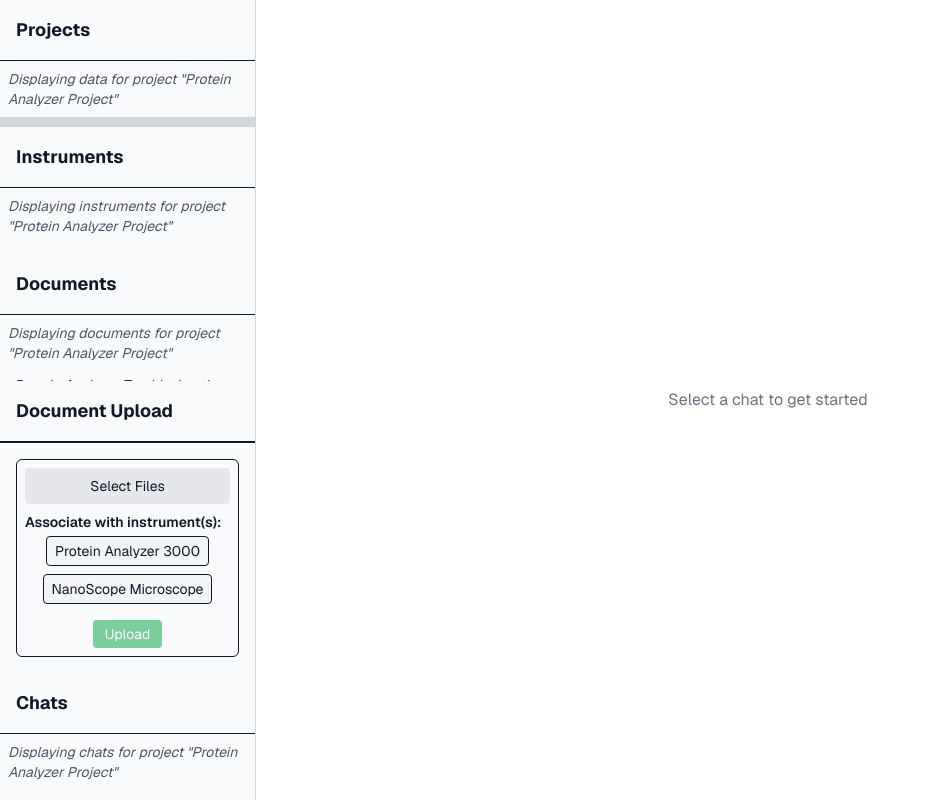
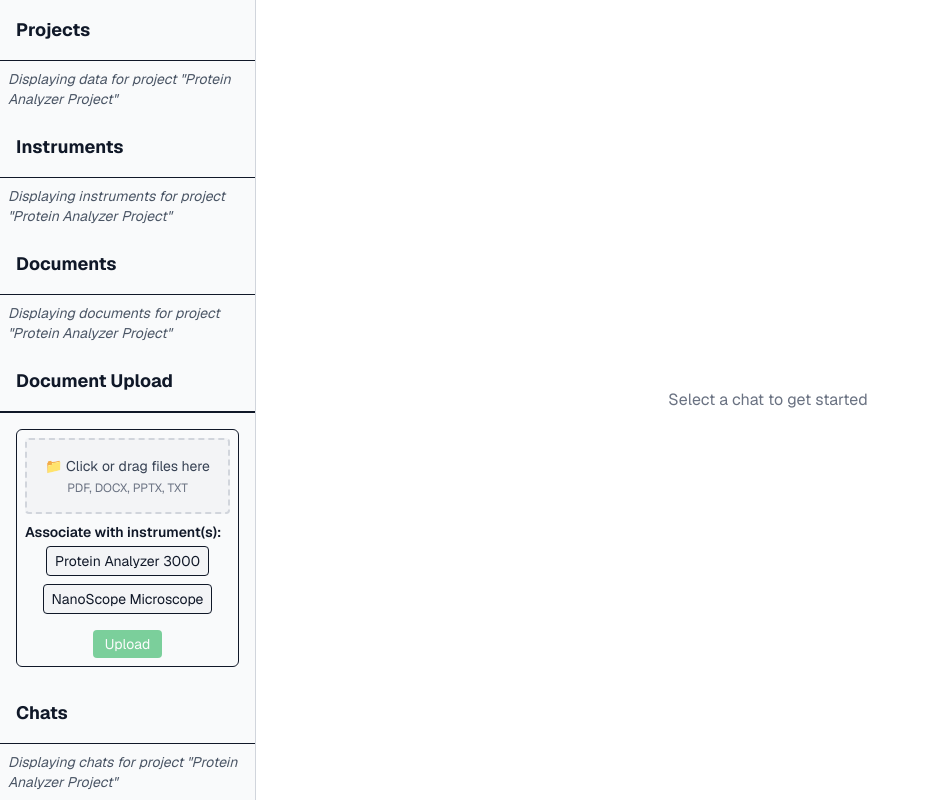
Before and after one commit to JourneyToTheWes/westway-lablm-ai, a Next.js app: page /chat in a window 1280 px wide. Both pictures are taken after a click on the item "Protein Analyzer Project". Shown: the whole page, without its empty margins (0-930 px from the left). Built offline with nearby package versions, Linux system fonts and the light colour scheme.

Commit message:
Added drag-and-drop for FileUpload - Updated FileUpload styles

```diff
--- a/src/components/FileUpload.tsx
+++ b/src/components/FileUpload.tsx
@@ -19,6 +19,7 @@ const FileUpload: React.FC<FileUploadProps> = ({
     const [selectedInstrumentIds, setSelectedInstrumentIds] = useState<
         string[]
     >([]);
+    const [isDragging, setIsDragging] = useState(false);
 
     const handleFileChange = (e: React.ChangeEvent<HTMLInputElement>) => {
         if (!e.target.files) return;
@@ -49,8 +50,32 @@ const FileUpload: React.FC<FileUploadProps> = ({
     return (
         <div className="p-2 border rounded-md dark:border-gray-700">
             {/* File Picker */}
-            <label className="flex justify-center cursor-pointer py-2 bg-gray-200 dark:bg-gray-700 text-gray-900 dark:text-gray-100 rounded hover:bg-gray-300 dark:hover:bg-gray-600 text-center text-sm">
-                Select Files
+            <div
+                onDragOver={(e) => {
+                    e.preventDefault();
+                    setIsDragging(true);
+                }}
+                onDragLeave={() => setIsDragging(false)}
+                onDrop={(e) => {
+                    e.preventDefault();
+                    setIsDragging(false);
+                    const droppedFiles = Array.from(e.dataTransfer.files);
+                    setFiles((prev) => [...prev, ...droppedFiles]);
+                }}
+            >
+                <label
+                    className={`flex flex-col items-center justify-center cursor-pointer py-4 px-2 border-2 border-dashed rounded text-center text-sm ${
+                        isDragging
+                            ? "border-gray-700 bg-gray-50 dark:border-gray-500 dark:bg-gray-700"
+                            : "border-gray-300 dark:border-gray-600 bg-gray-100 dark:bg-gray-800"
+                    }`}
+                >
+                    <span className="text-gray-700 dark:text-gray-200 mb-1">
+                        📁 Click or drag files here
+                    </span>
+                    <span className="text-xs text-gray-500 dark:text-gray-400">
+                        PDF, DOCX, PPTX, TXT
+                    </span>
                     <input
                         type="file"
                         multiple
@@ -59,7 +84,9 @@ const FileUpload: React.FC<FileUploadProps> = ({
                         className="hidden"
                     />
                 </label>
+            </div>
 
+            {/* Associated instruments */}
             {instruments.length > 0 && (
                 <div className="my-2">
                     <p className="text-sm font-semibold">
@@ -84,12 +111,13 @@ const FileUpload: React.FC<FileUploadProps> = ({
                 </div>
             )}
 
+            {/* Selected Files */}
             {files.length > 0 && (
-                <ul className="border border-gray-300 dark:border-gray-700 rounded-md overflow-hidden">
+                <ul className="border border-gray-300 dark:border-gray-700 p-1 rounded-md overflow-hidden flex flex-col gap-1">
                     {files.map((file, idx) => (
                         <li
                             key={idx}
-                            className="px-3 py-1 bg-gray-100 dark:bg-gray-800 text-gray-900 dark:text-gray-100 border-b last:border-b-0 flex justify-between items-center text-sm"
+                            className="px-2 py-0.5 border border-gray-300 dark:border-gray-700 bg-gray-50 rounded-md dark:bg-gray-800 text-gray-900 dark:text-gray-100 last:border-b-0 flex justify-between items-center text-xs"
                             title={file.name} // Show full filename on hover
                         >
                             <span className="truncate">{file.name}</span>
```
Lines whose indentation alone changed are shown as unchanged.
